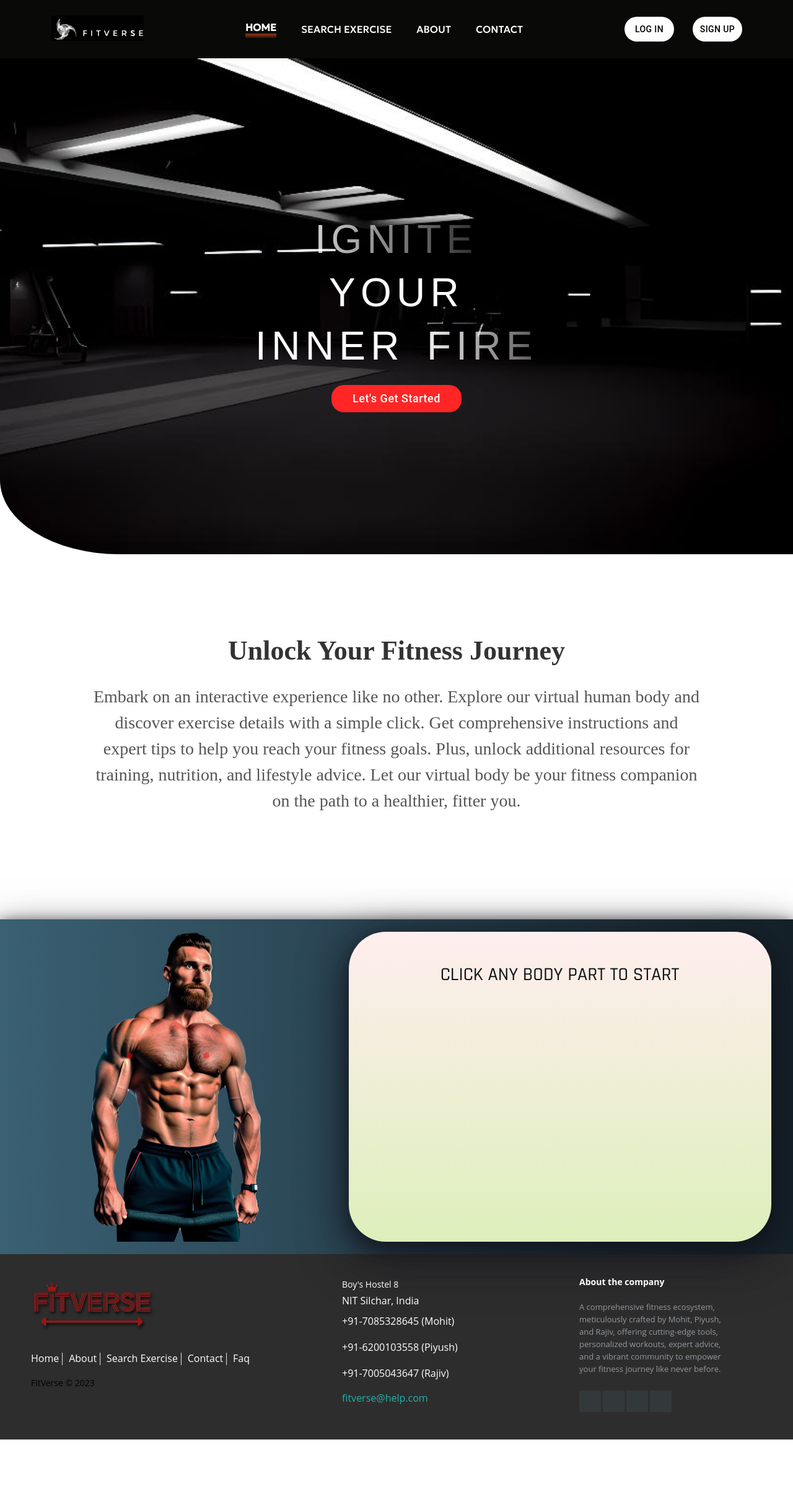
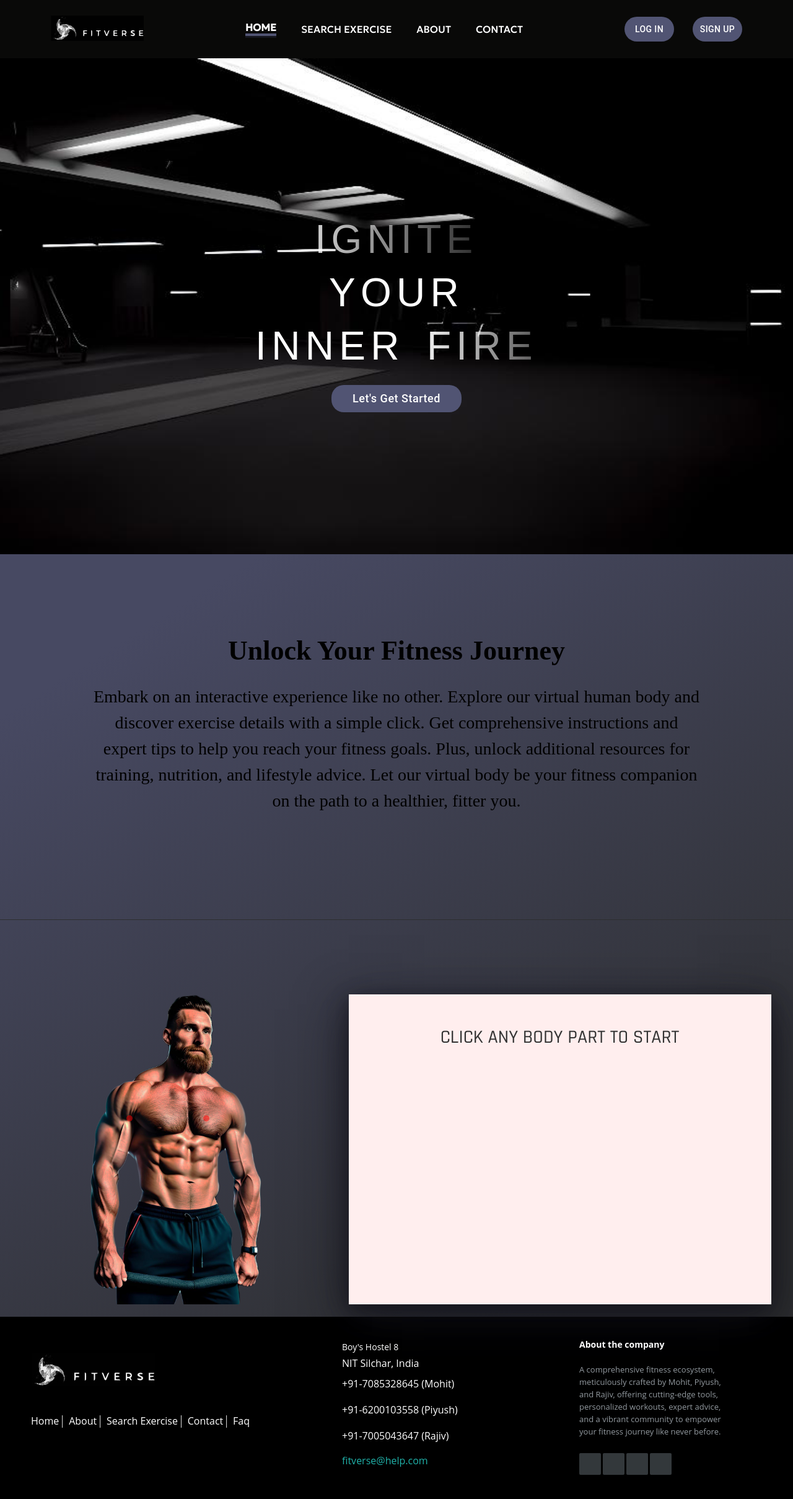
Before and after one commit to Rajivsah240/fitverse, a React (Create React App) app: page / in a window 1280 px wide. Shown: the top 2418 px of the page at 62% size. Before the commit the page ends 2322 px from the top, so only its background shows below. Built offline with nearby package versions, Linux system fonts and the light colour scheme; a web font is replaced by a local one.

Commit message:
Changed theme to b/w and blue

```diff
--- a/src/App.css
+++ b/src/App.css
@@ -25,35 +25,36 @@ body{
 
 .navbar-link {
   text-decoration: none;
-  color: #FF2625;
+  color: rgba(81,84,115,1);
 }
 
 .navbar-link:hover,
 .navbar-link.hover {
   color: #d6cccc !important;
-  border-bottom: 3px ridge rgb(197, 51, 51) !important;
+  border-bottom: 3px ridge rgba(81,84,115,1) !important;
   box-shadow: #e7ecef !important;
 }
 
 .navbar-link:active,.navbar-link.active {
   color: #000000;
   font-weight: bold;
-  border-bottom: 2mm ridge rgba(199, 67, 19, 0.6);
+  border-bottom: 2mm ridge rgba(81,84,115,1);
   box-shadow: #31739f;
 }
+/* background: linear-gradient( 328deg, rgb(45 46 48) 10.9%, rgba(81,84,115,1) 87.1% ); */
 
 
 
 
 /*Login and SignUp Button*/
 .log-sign-btn:hover{
-  border: 1px solid rgb(253, 253, 253) !important;
-  color: #DDEFBB !important;
+  border: 1px solid rgba(81,84,115,1)!important;
+  /* color: #DDEFBB !important; */
 }
 
 /*Start BTN*/
 .start-btn:hover{
-  border: 1px solid white !important;
+  border: 1px solid rgba(81,84,115,1) !important;
 }
 
 /*Transition effect for Navigation to Home Page*/
@@ -91,7 +92,7 @@ body{
     background-position: top;
     background-repeat:no-repeat;
     min-height: 80vh;
-    border-bottom-left-radius: 15%;
+    border-bottom-left-radius: 0%;
 
 }
 .background-box{
@@ -102,25 +103,42 @@ body{
 
 
 /*Txt Description About Virtual Human Body*/
+
+.GymModel {
+  background: linear-gradient( 328deg, rgb(45 46 48) 10.9%, rgb(71, 73, 98) 87.1% );
+
+}
+
+.line{
+    width: 100%;
+    height: 1px;
+    background-color: rgb(45 46 48);
+    margin-top: 0px;
+    margin-bottom: 100px;
+}
+
 .statement-container {
-  /* background-color: #f8f8f8; */
+  /* background: linear-gradient( 328deg, rgb(45 46 48) 10.9%, rgb(71, 73, 98) 87.1% ); */
+  color: #000000;
   padding: 150px;
   padding-top: 90px;
   border-radius: 8px;
   /* box-shadow: 0px 2px 4px rgba(0, 0, 0, 0.1); */
   text-align: center;
+  border-bottom-left-radius: 0%;
+  border-top-left-radius: 0%;
 }
 
 .statement-heading {
   font-size: 44px;
   font-weight: 700;
-  color: #333;
+  color: black;
   margin-bottom: 10px;
 }
 
 .statement-text {
   font-size: 28px;
-  color: #555;
+  color: black;
 }
 
 
@@ -132,10 +150,8 @@ body{
 
 
 .body-search-box{
-    background: #31739f;
-    background: -webkit-linear-gradient(to right, #3A6073, #16222A);
-    background: linear-gradient(to right, #3A6073, #16222A);
-    box-shadow: rgba(17, 17, 26, 1) 0px 8px 24px, rgba(17, 17, 26, 0.5) 0px 16px 56px, rgba(17, 17, 26, 0.1) 0px 24px 80px;
+    /* background: linear-gradient( 328deg, rgb(45 46 48) 10.9%, rgb(71, 73, 98) 87.1% ); */
+    /* box-shadow: rgba(17, 17, 26, 1) 0px 8px 24px, rgba(17, 17, 26, 0.5) 0px 16px 56px, rgba(17, 17, 26, 0.1) 0px 24px 80px; */
     padding: 20px;
     display: flex;
     flex-direction: row;
@@ -159,15 +175,15 @@ body{
     width: 55%;
     padding: 50px;
     font-size: 30px;
-    color: #111416;
+    color: #333;
     /* display: flex;
     align-items: center; */
-    border-radius: 60px;
+    border-radius: 0px;
     text-align:center;
     box-shadow: rgba(17, 17, 26, 0.5) 0px 8px 24px, rgba(17, 17, 26, 0.5) 0px 16px 56px, rgba(17, 17, 26, 0.5) 0px 24px 80px;
-    background: #FFEEEE;
-    background: -webkit-linear-gradient(to top, #DDEFBB, #FFEEEE);
-    background: linear-gradient(to top, #DDEFBB, #FFEEEE);
+    /* background: linear-gradient(to right, black, #222222);   */
+    /* /* background: -webkit-linear-gradient(to top, #FFEEEE, #FFEEEE); */
+    background: linear-gradient(to top, #FFEEEE, #FFEEEE);
     white-space: pre-line;
 }
 
@@ -176,7 +192,10 @@ body{
 }
 
 
-
+.SearchExerciseBox{
+  background: linear-gradient( 328deg, rgb(45 46 48) 10.9%, rgba(81,84,115,1) 87.1% );
+  margin-top: 0px !important;
+}
 
 
 
@@ -390,8 +409,8 @@ body{
 
 .about-container-main{
   background: rgb(9,9,8);
-  background: linear-gradient(90deg, rgba(9,9,8,0.9080882352941176) 15%, rgba(75,9,9,1) 140%);
-  color: #fff;
+  background: linear-gradient( 328deg, rgb(45 46 48) 10.9%, rgba(81,84,115,1) 87.1% );
+  color: black;
 }
 .about-container {
   max-width: 800px;
--- a/src/components/Footer.js
+++ b/src/components/Footer.js
@@ -1,9 +1,9 @@
 import React from "react";
-import Logo from "../assets/LOGO 3.svg";
+import Logo from "../assets/111.svg";
 
 const Footer = () => {
   return (
-    <footer className="footer-distributed">
+    <footer className="footer-distributed" style={{ backgroundColor: "black" }}>
       <div className="footer-left">
         <img
           src={Logo}
--- a/src/components/Header.js
+++ b/src/components/Header.js
@@ -102,7 +102,7 @@ const Header = () => {
               //ml:"20px",
               mt: "20px",
               fontSize: "18px",
-              bgcolor: "#FF2625",
+              bgcolor: "rgba(81,84,115,1)",
               color: "#fff",
               textTransform: "none",
               width: "210px",
--- a/src/components/MainBodySearch.js
+++ b/src/components/MainBodySearch.js
@@ -39,7 +39,10 @@ const MainBodySearch = () => {
 
   return (
     <>
-      <div className="statement-container" id='body'>
+
+    <div className="GymModel">
+
+    <div className="statement-container" id='body' >
         <h2 className="statement-heading">Unlock Your Fitness Journey</h2>
         <p className="statement-text">
           Embark on an interactive experience like no other. Explore our virtual
@@ -50,6 +53,8 @@ const MainBodySearch = () => {
           path to a healthier, fitter you.
         </p>
       </div>
+
+      <div className="line"></div>
 
       <Stack className="body-search-box" flexDirection="row">
         <Box className="search-man-box" style={{ position: 'relative' }}>
@@ -71,6 +76,9 @@ const MainBodySearch = () => {
           {result}
         </div>
       </Stack>
+
+
+      </div>
     </>
   );
 };
--- a/src/components/Navbar.js
+++ b/src/components/Navbar.js
@@ -86,8 +86,8 @@ const Navbar = () => {
       <Stack direction="row" gap="30px" height="40px">
         <Button className="log-sign-btn"
           sx={{
-            color: "#000",
-            bgcolor: "#fff",
+            color: "white",
+            bgcolor: "rgba(81,84,115,1)",
             textTransform: "none",
             width: "80px",
             borderRadius: "20px"
@@ -97,8 +97,8 @@ const Navbar = () => {
         </Button>
         <Button className="log-sign-btn"
           sx={{
-            color: "#000",
-            bgcolor: "#fff",
+            color: "white",
+            bgcolor: "rgba(81,84,115,1)",
             textTransform: "none",
             width: "80px",
             borderRadius: "20px"
--- a/src/components/SearchExerciseBox.js
+++ b/src/components/SearchExerciseBox.js
@@ -6,18 +6,16 @@ const SearchExercisesBox = () => {
 
   const [search, setSearch] = useState('');
 
-
-
   return (
-    <Stack alignItems="center" mt="37px" justifyContent="center" p="20px">
+    <Stack className = 'SearchExerciseBox' alignItems="center" mt="37px" justifyContent="center" p="20px">
       <Typography fontWeight={700} sx={{ fontSize: { lg: '44px', xs: '30px' } }} mb="49px" textAlign="center">
         Awesome Exercises You <br /> Should Know
       </Typography>
 
-      <Box position="relative" mb="72px">
+      <Box  position="relative" mb="72px">
         <TextField
           height="76px"
-          sx={{ input: { fontWeight: '700', border: 'none', borderRadius: '4px' }, width: { lg: '1170px', xs: '350px' }, backgroundColor: '#fff', borderRadius: '40px' }}
+          sx={{ input: { fontWeight: '700', border: 'none', borderRadius: '4px' }, width: { lg: '1170px', xs: '350px' }, borderRadius: '40px' }}
           value={search}
           onChange={(e) => setSearch(e.target.value.toLowerCase())}
           placeholder="Search Exercises"
--- a/src/pages/About.js
+++ b/src/pages/About.js
@@ -2,7 +2,7 @@ import React from 'react';
 
 const About = () => {
   return (
-    <div className='about-container-main'>
+    <div className='about-container-main' style={{ backgroundColor: 'black', color: 'black' }}>
     <div className="about-container">
       <h1>About Fitverse</h1>
       <p>
```
